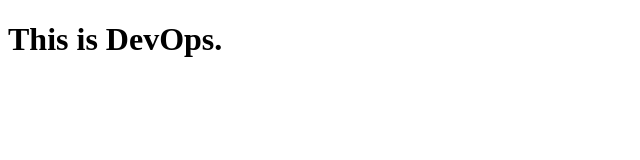
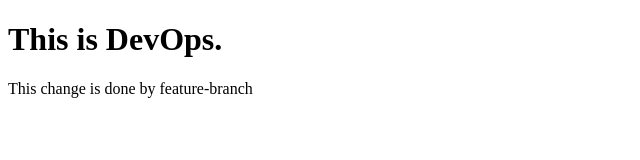
Before and after one commit to Ash-TechPioneer/CapgeminiDevops, a plain HTML site: page index.html in a window 1280 px wide. Shown: the whole page, without its empty margins (0-640 px from the left). Drawn offline with Linux system fonts and the light colour scheme.

Commit message:
Index.html is modified by feature-branch

```diff
--- a/index.html
+++ b/index.html
@@ -7,5 +7,7 @@
 </head>
 <body>
     <h1>This is DevOps.</h1>
+    <p>This change is done by feature-branch</p>
+
 </body>
 </html>
```
